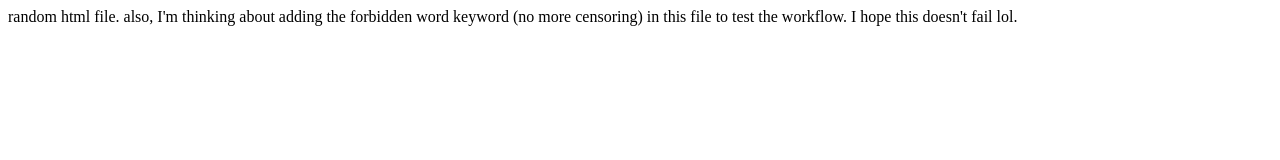
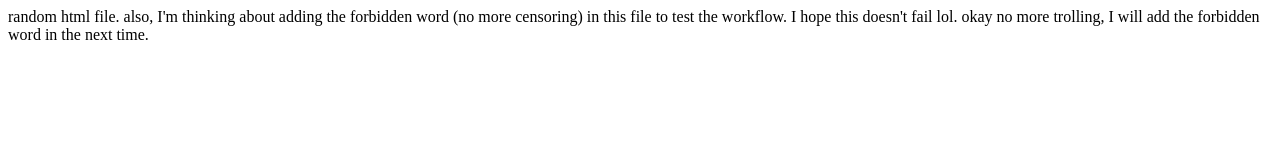
Before and after one commit to Nova-VI/testing-repo, a plain HTML site: page index.html in a window 1280 px wide. Drawn offline with Linux system fonts and the light colour scheme.

Commit message:
fixing the PR

```diff
--- a/index.html
+++ b/index.html
@@ -7,7 +7,8 @@
 </head>
 <body>
     random html file.
-    also, I'm thinking about adding the forbidden word keyword (no more censoring) in this file to test the workflow.
+    also, I'm thinking about adding the forbidden word  (no more censoring) in this file to test the workflow.
     I hope this doesn't fail lol.
+    okay no more trolling, I will add the forbidden word in the next time.
 </body>
 </html>
```
